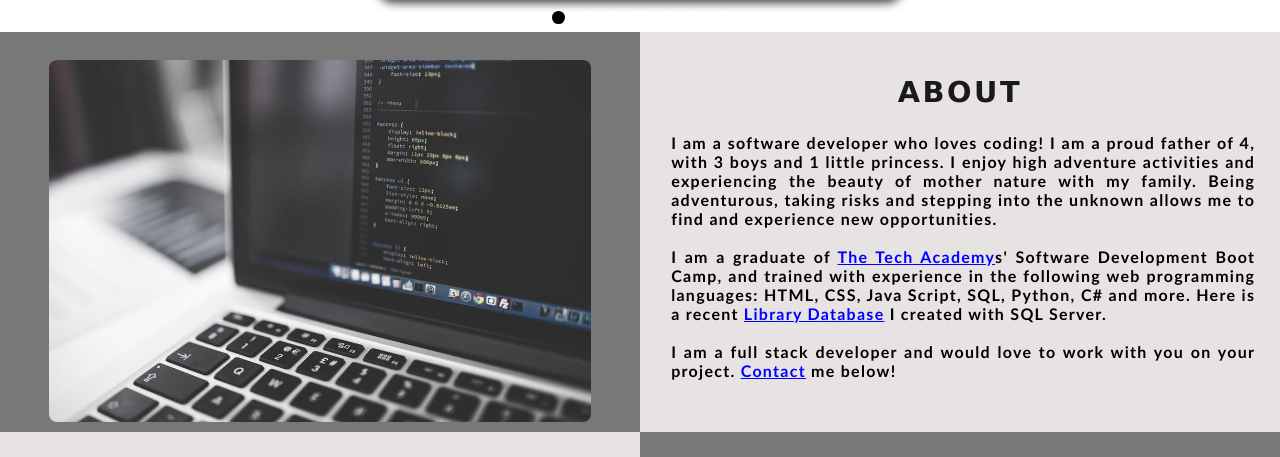
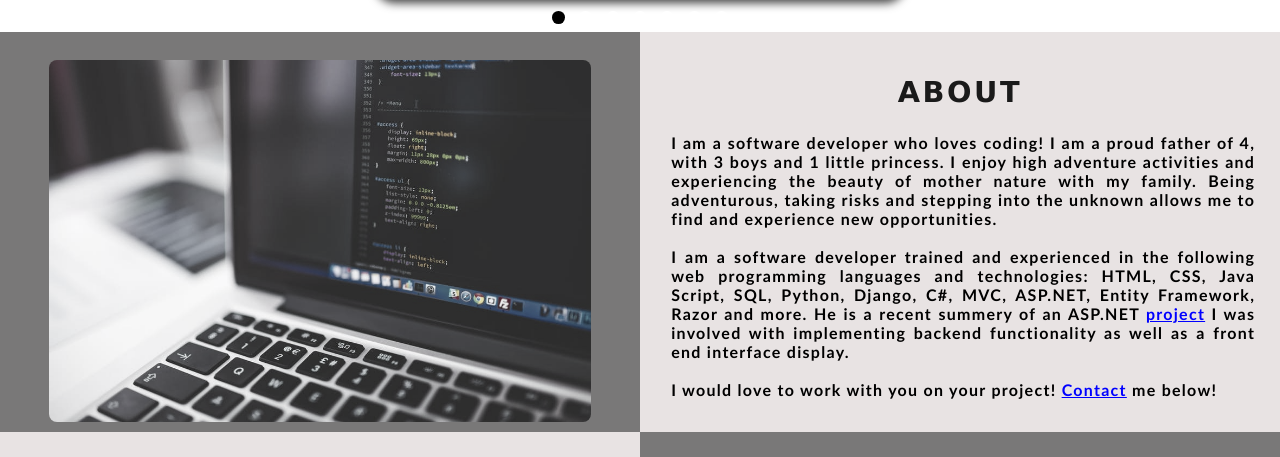
Before and after one commit to Clhughes4/clhughes4.github.io, a plain HTML site: page index.html in a window 1280 px wide. Shown: the part 1100-1557 px from the top of the page. Drawn offline with nearby package versions, Linux system fonts and the light colour scheme.

Commit message:
edited about section

```diff
--- a/index.html
+++ b/index.html
@@ -173,10 +173,9 @@ document.body.className += 'fade-out';
                 <p>I am a software developer who loves coding! I am a proud father of 4, with 3 boys and 1 little princess.
                     I enjoy high adventure activities and experiencing the beauty of mother nature with my family.
                     Being adventurous, taking risks and stepping into the unknown allows me to find and experience new opportunities.
-                <br><br>I am a graduate of <a href="https://www.learncodinganywhere.com" target="_blank">The Tech Academy</a>s' Software
-                    Development Boot Camp, and trained with experience in the following web programming languages:
-                    HTML, CSS, Java Script, SQL, Python, C# and more. Here is a recent <a href="https://github.com/Clhughes4/SQL-CodingPojects/blob/master/LibraryDB.sql" target="_blank">
-                    Library Database</a> I created with SQL Server.<br><br>I am a full stack developer and would love to work with you on your project.
+                <br><br>I am a software developer trained and experienced in the following web programming languages and technologies:
+                    HTML, CSS, Java Script, SQL, Python, Django, C#, MVC, ASP.NET, Entity Framework, Razor and more. He is a recent summery of an ASP.NET <a href="https://github.com/Clhughes4/C_Sharp-LiveProject">project</a>
+                    I was involved with implementing backend functionality as well as a front end interface display.<br><br>I would love to work with you on your project!
                     <a href="#Contact">Contact</a> me below!
                 </p>
 
```
